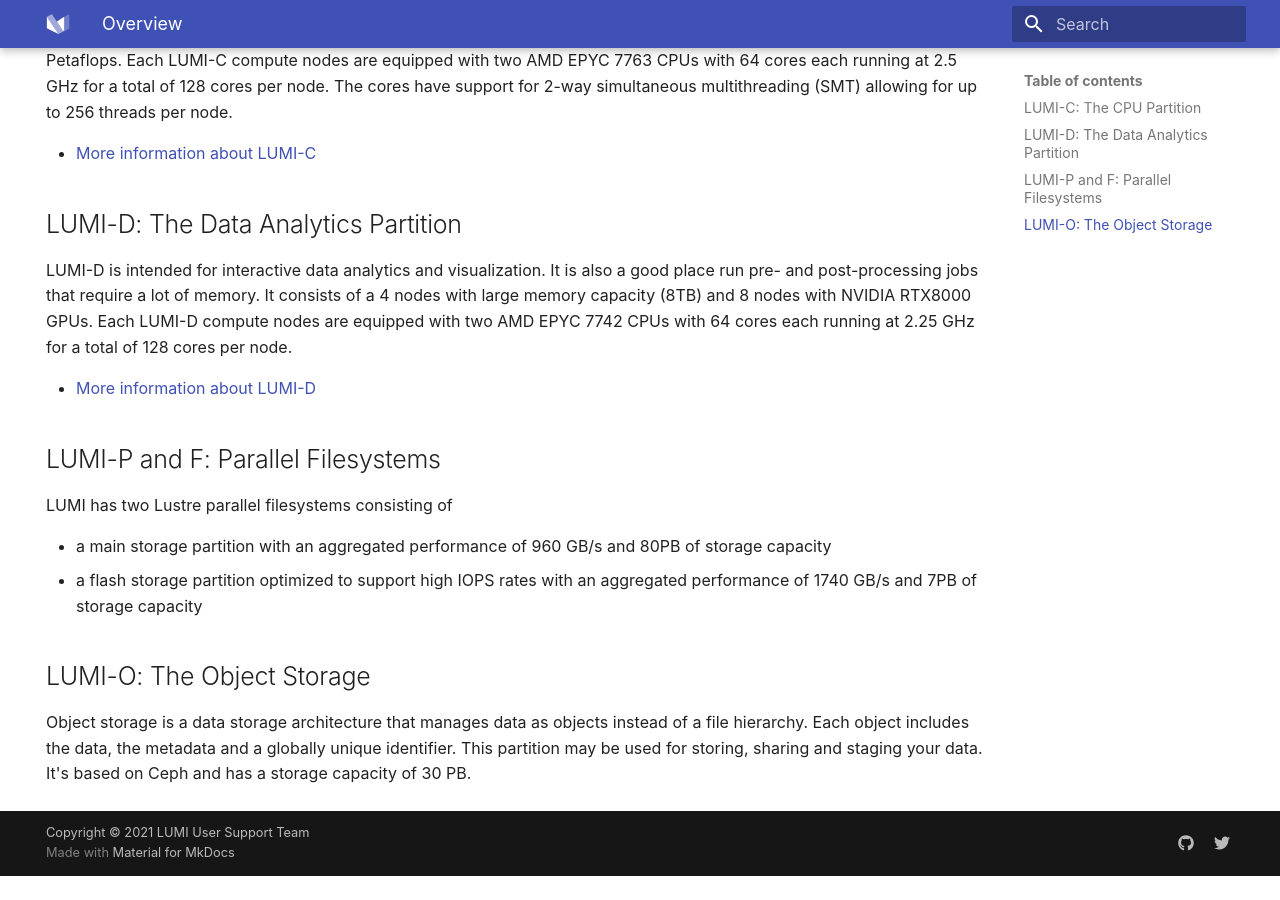
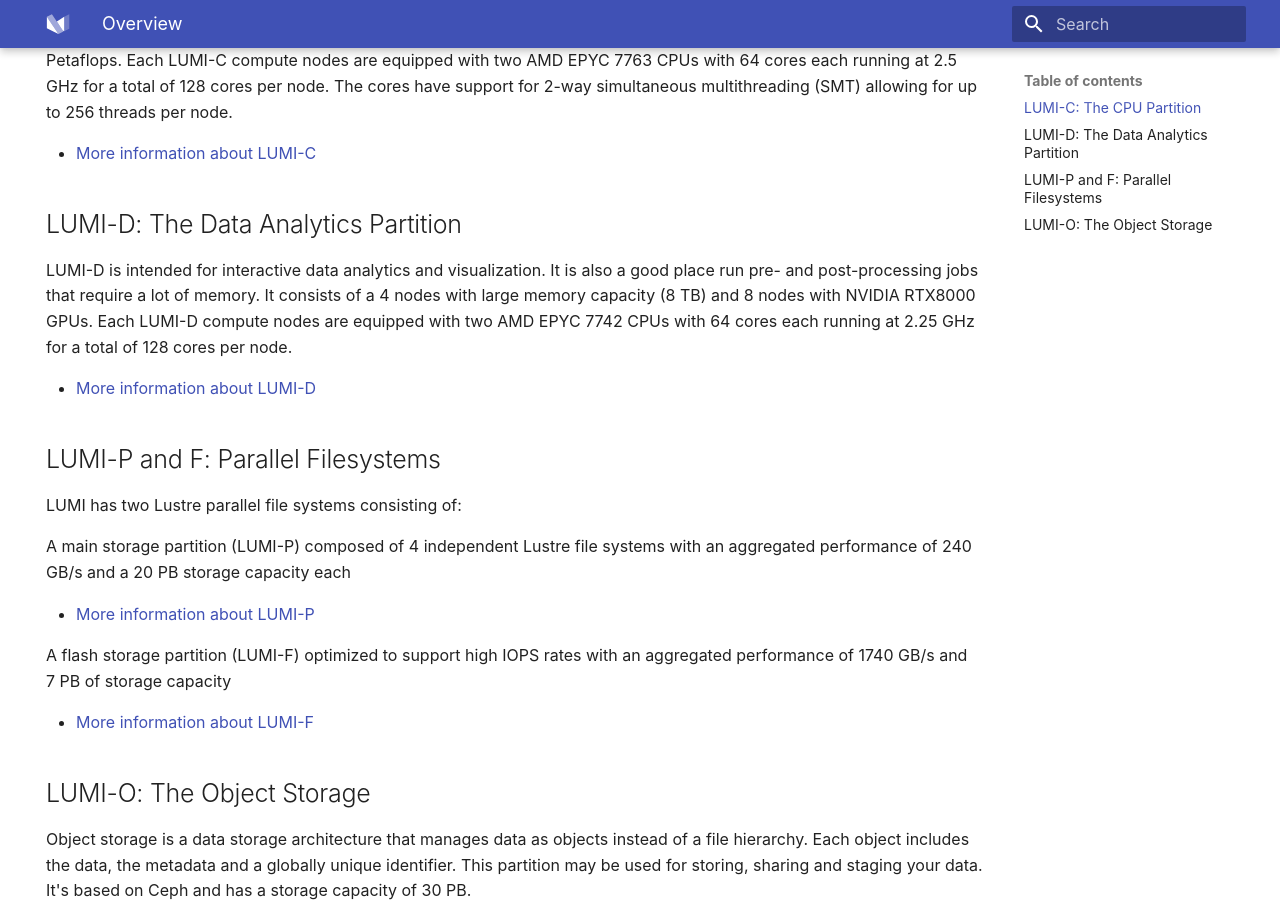
Before and after one commit to Lumi-supercomputer/lumi-userguide, an MkDocs documentation site: the page built from docs/generic/overview.md, in a window 1280 px wide and 900 px high, scrolled down 698 px. Built offline with MkDocs 1.6.1 and Material for MkDocs 9.7.7, drawn with Linux system fonts in a browser that asks for light colours; before the commit the page ends 1574 px from its top, so only the background shows below that.

Commit message:
add lumi-p and lumi-f links to the overview

```diff
--- a/docs/generic/overview.md
+++ b/docs/generic/overview.md
@@ -36,7 +36,9 @@
 # LUMI Overview
 
 [lumi-c]: ../computing/systems/lumic.md
-[lumi-d]: ../data-analysis/lumid.md
+[lumi-d]: ../computing/systems/lumid.md
+[lumi-f]: ../storage/parallel/lumif.md
+[lumi-p]: ../storage/parallel/lumip.md
 
 <div class="lumi-overview">
   <p>
@@ -74,7 +76,7 @@
 
 LUMI-D is intended for interactive data analytics and visualization. It is also
 a good place run pre- and post-processing jobs that require a lot of memory. It
-consists of a 4 nodes with large memory capacity (8TB) and 8 nodes with NVIDIA
+consists of a 4 nodes with large memory capacity (8 TB) and 8 nodes with NVIDIA
 RTX8000 GPUs. Each LUMI-D compute nodes are equipped with two AMD EPYC 7742 CPUs
 with 64 cores each running at 2.25 GHz for a total of 128 cores per node.
 
@@ -82,12 +84,17 @@
 
 ## LUMI-P and F: Parallel Filesystems
 
-LUMI has two Lustre parallel filesystems consisting of
+LUMI has two Lustre parallel file systems consisting of:
 
-- a main storage partition with an aggregated performance of 960 GB/s and 80PB
-  of storage capacity
-- a flash storage partition optimized to support high IOPS rates with an
-  aggregated performance of 1740 GB/s and 7PB of storage capacity
+A main storage partition (LUMI-P) composed of 4 independent Lustre file systems
+with an aggregated performance of 240 GB/s and a 20 PB storage capacity each
+
+- [More information about LUMI-P][lumi-p]
+
+A flash storage partition (LUMI-F) optimized to support high IOPS rates with
+an aggregated performance of 1740 GB/s and 7 PB of storage capacity
+
+- [More information about LUMI-F][lumi-f]
 
 ## LUMI-O: The Object Storage
 
```
